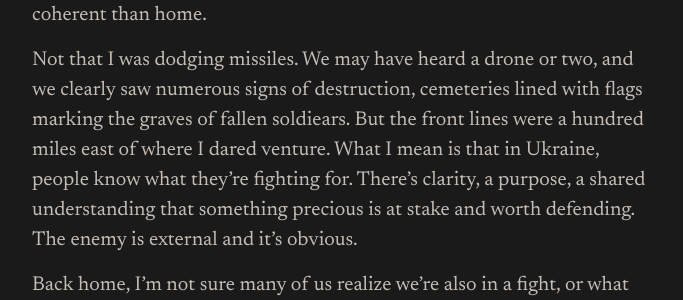
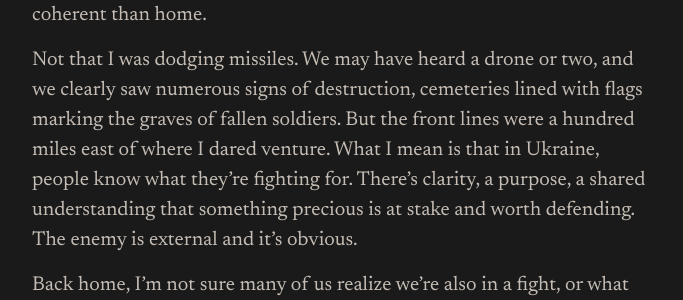
Before and after one commit to figart/60, a Jekyll site: the page built from _posts/2026-01-28-why-im-going-back-to-ukraine.md, in a window 1280 px wide and 900 px high, scrolled down 3348 px. Shown: the part 210-510 px from the top of the window, without its empty margins (298-981 px from the left). Built offline with Jekyll 4.4.1, drawn with Linux system fonts in a browser that asks for light colours.

Commit message:
Fix typos in the Ukraine post and ignore .DS_Store.
Co-authored-by: Cursor <cursoragent@cursor.com>

```diff
--- a/_posts/2026-01-28-why-im-going-back-to-ukraine.md
+++ b/_posts/2026-01-28-why-im-going-back-to-ukraine.md
@@ -40,7 +40,7 @@ At these checkpoints the noise drops away. You stop talking and just wait. The m
 
 And part of it is that being in a country at war felt strangely more coherent than home.
 
-Not that I was dodging missiles. We may have heard a drone or two, and we clearly saw numerous signs of destruction, cemeteries lined with flags marking the graves of fallen soldiears. But the front lines were a hundred miles east of where I dared venture. What I mean is that in Ukraine, people know what they're fighting for. There's clarity, a purpose, a shared understanding that something precious is at stake and worth defending. The enemy is external and it's obvious.
+Not that I was dodging missiles. We may have heard a drone or two, and we clearly saw numerous signs of destruction, cemeteries lined with flags marking the graves of fallen soldiers. But the front lines were a hundred miles east of where I dared venture. What I mean is that in Ukraine, people know what they're fighting for. There's clarity, a purpose, a shared understanding that something precious is at stake and worth defending. The enemy is external and it's obvious.
 
 Back home, I'm not sure many of us realize we're also in a fight, or what we're defending if we do realize it. When I read the news—an activity on which I've had to cut back for my own mental health—I feel something between grief and nausea. I don't lecture on politics, as people believe what they believe, and I have no business pretending I'm wiser or better than my neighbor. But let's just say the divide between what we _say_ we value and how we treat each other feels wider than it used to. For me, being in Ukraine, surrounded by people who've had everything upended and yet who are still building, still helping, even still laughing—it made me feel less alone in my discomfort regarding my own homeland.
 
```
Also changed, not shown: other parts of _posts/2026-01-28-why-im-going-back-to-ukraine.md (+1 -1 lines), 1 other file.
